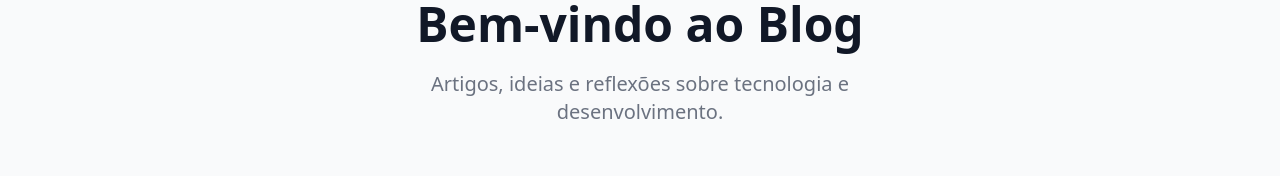
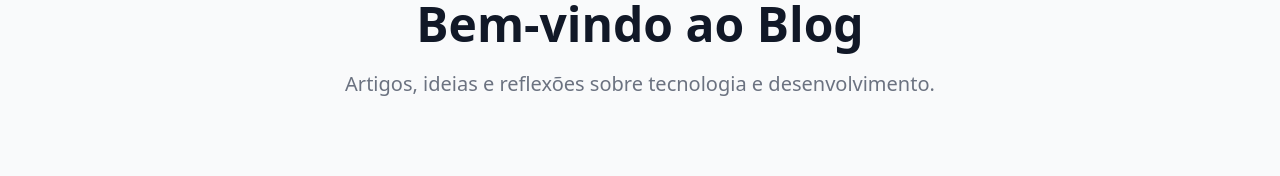
Before and after one commit to matheus0810/blog-vercel, a Next.js app: page / in a window 1280 px wide. Shown: the part 213-389 px from the top of the page. Built offline with nearby package versions, Linux system fonts and the light colour scheme; no server answers; the database is empty.

Commit message:
Update page.tsx

```diff
--- a/app/page.tsx
+++ b/app/page.tsx
@@ -34,7 +34,7 @@ export default async function HomePage() {
         <h1 className="text-5xl font-bold text-gray-900 mb-4 leading-tight">
           Bem-vindo ao Blog
         </h1>
-        <p className="text-xl text-gray-500 max-w-xl mx-auto">
+         <p className="text-xl text-gray-500 max-w-2xl mx-auto">
           Artigos, ideias e reflexões sobre tecnologia e desenvolvimento.
         </p>
       </section>
@@ -55,7 +55,7 @@ export default async function HomePage() {
             <p className="text-gray-400">Os posts aparecerão aqui quando forem publicados.</p>
           </div>
         ) : (
-          <div className="grid gap-6 sm:grid-cols-2">
+          <div className="grid gap-6 sm:grid-cols-2 lg:grid-cols-3">
             {posts.map((post) => (
               <article
                 key={post.id}
```
